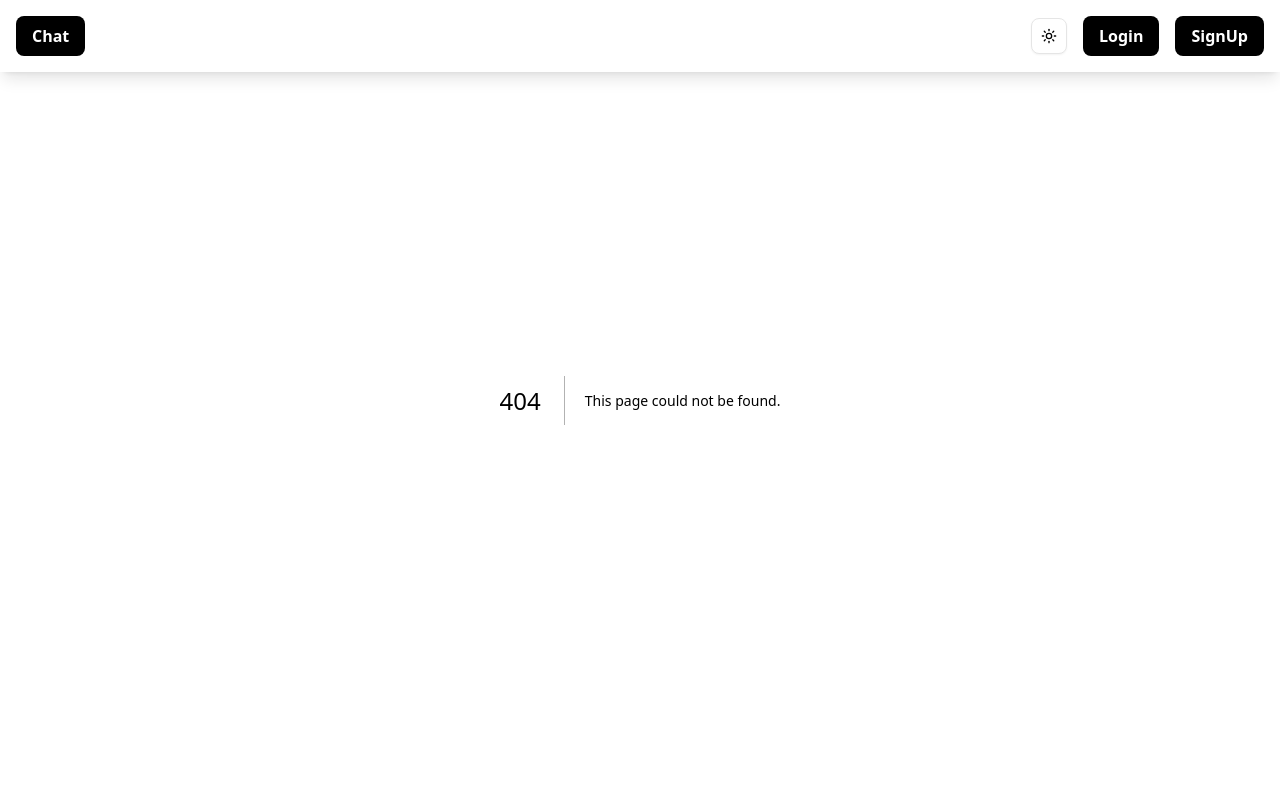
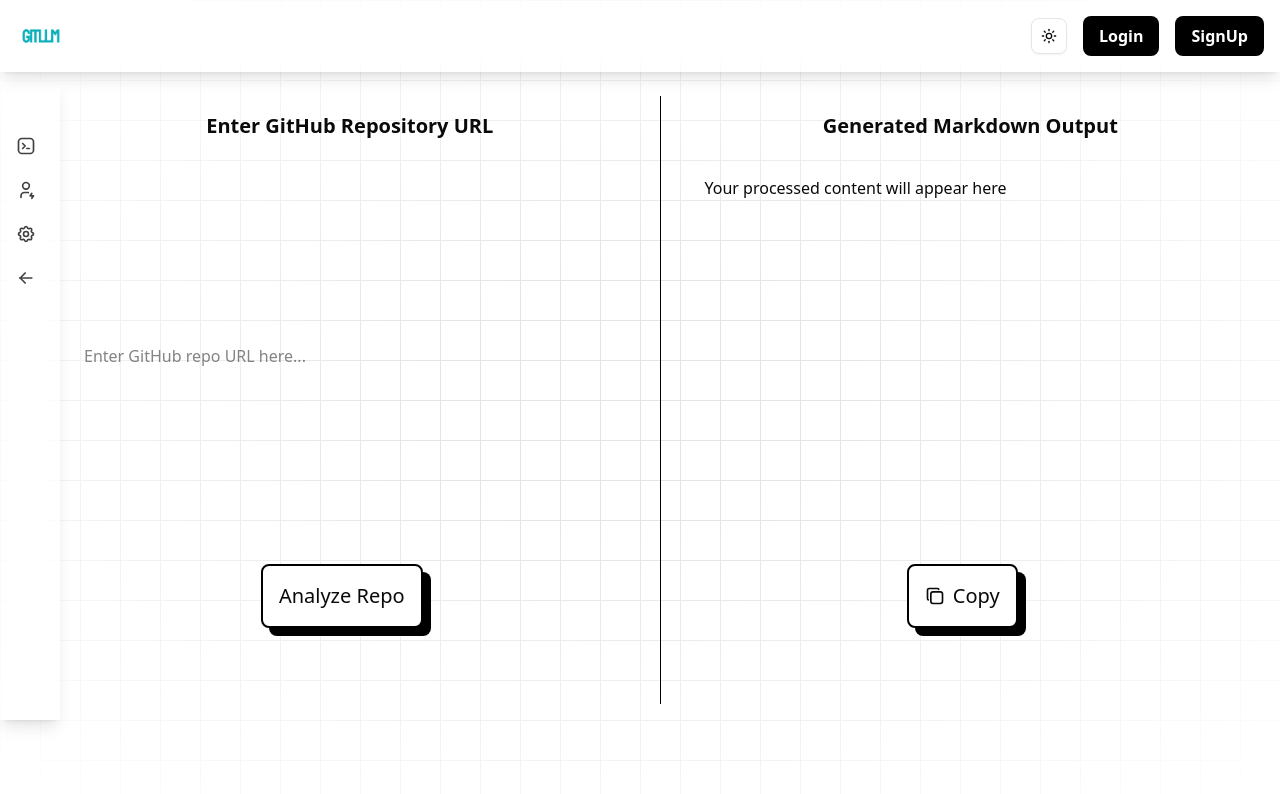
Before and after one commit to K-is-SAD/Github, a Next.js app: page /chat in a window 1280 px wide. Before the commit this address had no page. Shown: the top 794 px of the page. Built offline with nearby package versions, Linux system fonts and the light colour scheme.

Commit message:
chat-page

```diff
--- a/package.json
+++ b/package.json
@@ -21,6 +21,7 @@
     "react": "^19.0.0",
     "react-dom": "^19.0.0",
     "react-icons": "^5.5.0",
+    "react-markdown": "^10.1.0",
     "react-syntax-highlighter": "^15.6.1",
     "tailwind-merge": "^3.2.0",
     "tw-animate-css": "^1.2.5"
--- /dev/null
+++ b/src/app/chat/page.tsx
@@ -0,0 +1,18 @@
+import Index from "@/components/sidebar/Index";
+import React from "react";
+import Grid from "@/components/grids/Index";
+
+const page = () => {
+  return (
+    <div className="w-full relative">
+      <div>
+        <Grid />
+      </div>
+      <div className="absolute inset-0 top-20">
+        <Index />
+      </div>
+    </div>
+  );
+};
+
+export default page;
--- a/src/components/Header/Index.tsx
+++ b/src/components/Header/Index.tsx
@@ -1,40 +1,41 @@
-/* eslint-disable @typescript-eslint/no-explicit-any */
+/* eslint-disable @typescript-eslint/no-unused-vars */
 "use client";
 import React, { useEffect, useRef, useState } from "react";
 import Toggle from "@/components/toggle/Index";
 
 import Link from "next/link";
+import Image from "next/image";
 
-const navlinks: any[] = [
-  {
-    name: "Chat",
-    href: "/chat",
-  },
-];
+// const navlinks: any[] = [
+//   {
+//     name: "Chat",
+//     href: "/chat",
+//   },
+// ];
 
 const Index = () => {
-  const [isMenuOpen, setIsMenuOpen] = useState(false);
+  // const [isMenuOpen, setIsMenuOpen] = useState(false);
   const menuRef = useRef<HTMLDivElement>(null);
 
-  const toggleMenu = () => {
-    setIsMenuOpen(!isMenuOpen);
-  };
+  // const toggleMenu = () => {
+  //   setIsMenuOpen(!isMenuOpen);
+  // };
 
-  useEffect(() => {
-    if (isMenuOpen) {
-      document.body.style.overflow = "hidden";
-    } else {
-      document.body.style.overflow = "unset";
-    }
-    return () => {
-      document.body.style.overflow = "unset";
-    };
-  }, [isMenuOpen]);
+  // useEffect(() => {
+  //   if (isMenuOpen) {
+  //     document.body.style.overflow = "hidden";
+  //   } else {
+  //     document.body.style.overflow = "unset";
+  //   }
+  //   return () => {
+  //     document.body.style.overflow = "unset";
+  //   };
+  // }, [isMenuOpen]);
 
   return (
     <div className="w-full">
       <div className="hidden md:flex items-center justify-between fixed top-0 z-50 p-4 w-full shadow-lg backdrop-blur-md">
-        <div className="flex items-center gap-x-10">
+        {/* <div className="flex items-center gap-x-10">
           {navlinks.map((link) => (
             <a
               key={link.name}
@@ -44,8 +45,10 @@ const Index = () => {
               {link.name}
             </a>
           ))}
-        </div>
-
+        </div> */}
+        <Link href={"/"}>
+          <Image src={"/logo.png"} alt="logo" width={50} height={50} />
+        </Link>
         <div className="flex items-center gap-x-4" ref={menuRef}>
           <Toggle />
 
@@ -61,34 +64,38 @@ const Index = () => {
           >
             SignUp
           </Link>
-
         </div>
       </div>
-      <div className="md:hidden fixed top-0 left-0 w-full  z-50">
-        <div className="flex items-center justify-between p-4 bg-transparent  shadow-lg backdrop-blur-md ">
-          <div className="flex items-center gap-x-4">
+
+      <div className="md:hidden fixed top-0 w-full z-50 flex items-center justify-between p-4 bg-transparent shadow-lg backdrop-blur-md ">
+        <div>
+          <Link href={"/"}>
+            <Image src={"/logo.png"} alt="logo" width={50} height={50} />
+          </Link>
+        </div>
+        <div className="flex items-center justify-between gap-x-4">
           <Toggle />
 
           <Link
             href={"/sign-in"}
-                className="bg-white text-black py-2 px-4 rounded-md font-semibold hover:bg-transparent hover:text-white"
+            className="dark:bg-white bg-black dark:text-black text-white py-2 px-4 rounded-md font-semibold dark:hover:bg-black dark:hover:text-white hover:bg-white hover:text-black"
           >
             Login
           </Link>
           <Link
             href={"/sign-up"}
-                className="bg-white text-black py-2 px-4 rounded-md font-semibold hover:bg-transparent hover:text-white"
+            className="dark:bg-white bg-black dark:text-black text-white py-2 px-4 rounded-md font-semibold dark:hover:bg-black dark:hover:text-white hover:bg-white hover:text-black"
           >
             SignUp
           </Link>
-
-          </div>
-          <button onClick={toggleMenu} className="z-50 focus:outline-none">
-            {isMenuOpen ? "✕" : "☰"}
-          </button>
         </div>
 
-        {isMenuOpen && (
+        {/* <button onClick={toggleMenu} className="z-50 focus:outline-none">
+            {isMenuOpen ? "✕" : "☰"}
+          </button> */}
+      </div>
+
+      {/* {isMenuOpen && (
           <div
             className="absolute top-full left-0 w-full h-screen bg-transparent shadow-lg backdrop-blur-md
             transition-all duration-300 ease-in-out
@@ -108,8 +115,7 @@ const Index = () => {
               ))}
             </div>
           </div>
-        )}
-      </div>
+        )} */}
     </div>
   );
 };
--- a/src/components/sidebar/Index.tsx
+++ b/src/components/sidebar/Index.tsx
@@ -11,7 +11,7 @@ import {
 } from "@tabler/icons-react";
 
 import { cn } from "@/lib/utils";
-// import ReactMarkdown from "react-markdown";
+import ReactMarkdown from "react-markdown";
 
 const Index = () => {
   const links = [
@@ -48,7 +48,7 @@ const Index = () => {
   return (
     <div
       className={cn(
-        "flex w-full flex-1 flex-col bg-gray-100 md:flex-row dark:bg-transparent",
+        "flex w-full flex-1 flex-col bg-transparent md:flex-row dark:bg-transparent",
         "h-[80vh]"
       )}
     >
@@ -122,7 +122,7 @@ const Dashboard = () => {
   return (
     <div className="flex h-[80vh] w-full pl-10">
       <div className="flex items-center justify-between w-full h-[80vh] p-4 gap-4 lg:flex-row flex-col">
-        <div className="flex flex-col items-center justify-start w-full h-full rounded-lg shadow p-4 gap-y-6">
+        <div className="flex flex-col items-center justify-start w-full h-full rounded-lg p-4 gap-y-6">
           <h2 className="text-xl text-center font-semibold">Enter GitHub Repository URL</h2>
           <input
             type="text"
@@ -132,12 +132,12 @@ const Dashboard = () => {
             placeholder="Enter GitHub repo URL here..."
           />
           <button
-            className="rounded-md bg-white"
+            className="rounded-md dark:bg-white bg-black"
             onClick={handleSubmit}
 
           >
             <span
-              className={`block -translate-x-2 -translate-y-2 rounded-md border-2 border-white bg-black p-4 text-xl
+              className={`block -translate-x-2 -translate-y-2 rounded-md border-2 dark:border-white border-black dark:bg-black bg-white p-4 text-xl
                 hover:-translate-y-3 active:translate-x-0 active:translate-y-0 transition-all
                `}
             >
@@ -145,27 +145,27 @@ const Dashboard = () => {
             </span>
           </button>
         </div>
-        <div className="border-r-1 border-white h-full" />
+        <div className="border-r-1 dark:border-white border-black h-full" />
 
-        <div className="flex flex-col items-center justify-start w-full h-[80vh] rounded-lg shadow p-4 gap-y-6">
+        <div className="flex flex-col items-center justify-start w-full h-full rounded-lg p-4 gap-y-6">
           <h2 className="text-xl text-center font-semibold">Generated Markdown Output</h2>
           <div className="w-full h-96 p-3 rounded-lg overflow-auto bg-transparent">
             {error && <p className="text-red-500">Error: {error}</p>}
 
-            {/* <ReactMarkdown>
+            <ReactMarkdown>
               {response && response !== "Processing your request..."
                 ? response
                 : response || "Your processed content will appear here"}
-            </ReactMarkdown> */}
+            </ReactMarkdown>
           </div>
           <button
-            className="rounded-md bg-white"
+            className="rounded-md dark:bg-white bg-black"
             onClick={handleCopy}
 
           >
             <span
-              className={`flex items-center gap-2 -translate-x-2 -translate-y-2 rounded-md border-2 border-white
-                bg-black p-4 text-xl hover:-translate-y-3 active:translate-x-0 active:translate-y-0 transition-all
+              className={`flex items-center gap-2  -translate-x-2 -translate-y-2 rounded-md border-2 dark:border-white border-black dark:bg-black bg-white p-4 text-xl
+                hover:-translate-y-3 active:translate-x-0 active:translate-y-0 transition-all
                 `}
             >
               {copied ? <IconCheck size={20} /> : <IconCopy size={20} />}
--- a/src/components/ui/sidebar.tsx
+++ b/src/components/ui/sidebar.tsx
@@ -95,7 +95,7 @@ export const DesktopSidebar = ({
     >
       <motion.div
         className={cn(
-          "absolute top-0 left-0 h-full px-4 py-4 bg-neutral-100 dark:bg-transparent w-[300px] shrink-0 overflow-hidden shadow-lg backdrop-blur-md border-r-2 border-white",
+          "absolute top-0 left-0 h-full px-4 py-4 bg-transparent dark:bg-transparent w-[300px] shrink-0 overflow-hidden shadow-lg backdrop-blur-md border-r-2 border-white",
           className
         )}
         animate={{
@@ -124,7 +124,7 @@ export const MobileSidebar = ({
     <>
       <div
         className={cn(
-          "h-10 px-4 py-4 flex flex-row md:hidden  items-center justify-between bg-neutral-100 dark:bg-transparent w-full"
+          "h-10 px-4 py-4 flex flex-row md:hidden  items-center justify-between bg-transparent dark:bg-transparent w-full"
         )}
         {...props}
       >
```
Also changed, not shown: public/logo.png (added), 1 other file (tests, documents, lock files or other folders). Lines whose indentation alone changed are shown as unchanged.
